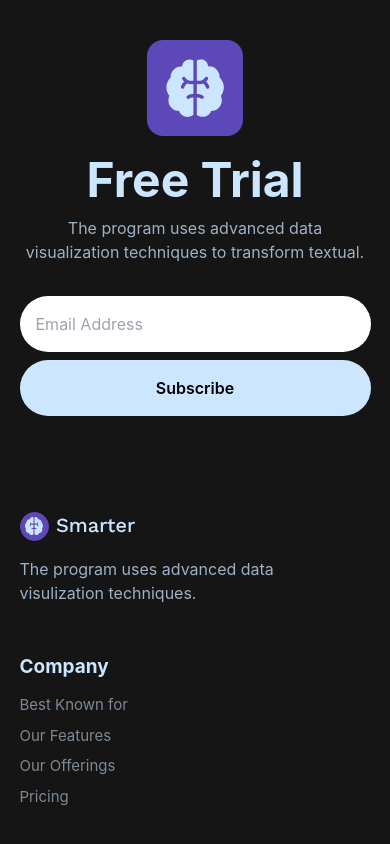
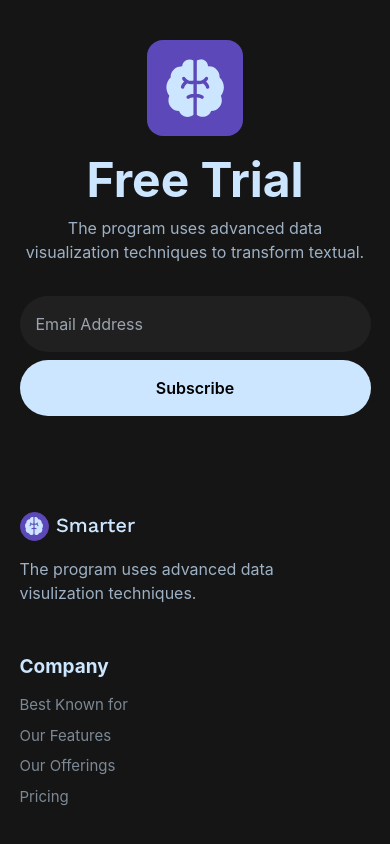
Before and after one commit to JonesSZN/smarter-site, a React (Create React App) app: page / in a window 390 px wide. Shown: the part 11138-11982 px from the top of the page. Built offline with nearby package versions, Linux system fonts and the light colour scheme.

Commit message:
changed color of the button on mobile in trial section

```diff
--- a/src/sections/trial.jsx
+++ b/src/sections/trial.jsx
@@ -30,7 +30,7 @@ function Button() {
   return (
     <div className=" lg:h-[54px] lg:bg-[#202020] bg-transparent  text-white hover:border-blue-500 transition-all duration-500 rounded-full  lg:pl-4 lg:border border-white/10 flex lg:flex-row flex-col  gap-2 lg:gap-8 justify-between lg:items-center lg:w-[460px] w-full ">
       <input
-        className=" lg:bg-transparent bg-white rounded-full   py-4 lg:px-0 px-4 w-full outline-none "
+        className=" lg:bg-transparent bg-[#202020] rounded-full   py-4 lg:px-0 px-4 w-full outline-none "
         placeholder="Email Address "
       ></input>
       <button className="bg-[#cce6ff] lg:w-auto w-full  font-semibold flex justify-center items-center px-6 py-4 rounded-full h-full  text-black">
```
